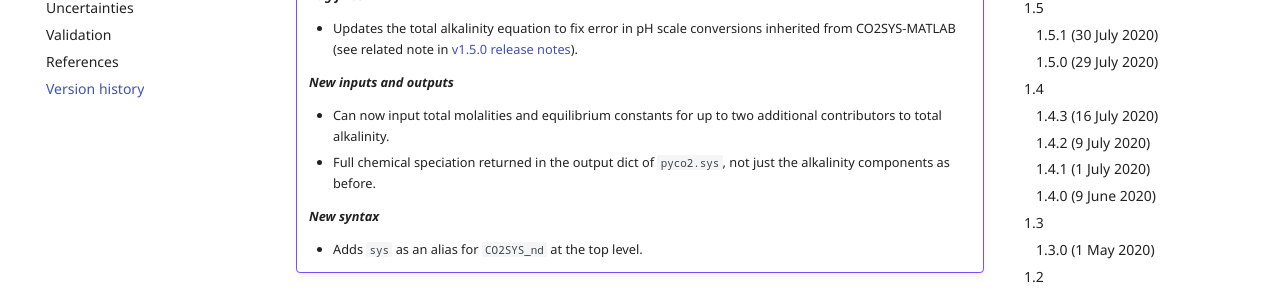
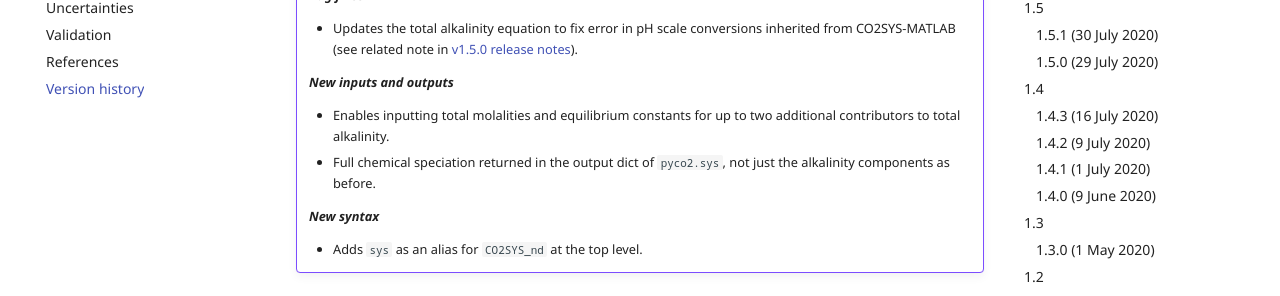
Before and after one commit to mvdh7/PyCO2SYS, an MkDocs documentation site: the page built from docs/versions.md, in a window 1280 px wide and 900 px high, scrolled down 922 px. Shown: the part 154-450 px from the top of the window. Built offline with MkDocs 1.6.1 and Material for MkDocs 9.7.7, drawn with Linux system fonts in a browser that asks for light colours; formulas are drawn with MathJax 3; comment, search, counter and statistics services are not loaded.

Commit message:
Update versions.md

```diff
--- a/docs/versions.md
+++ b/docs/versions.md
@@ -39,7 +39,7 @@ Adds extra alkalinity components with arbitrary p*K* values.
 
     ***New inputs and outputs***
 
-    * Can now input total molalities and equilibrium constants for up to two additional contributors to total alkalinity.
+    * Enables inputting total molalities and equilibrium constants for up to two additional contributors to total alkalinity.
     * Full chemical speciation returned in the output dict of `pyco2.sys`, not just the alkalinity components as before.
 
     ***New syntax***
```
